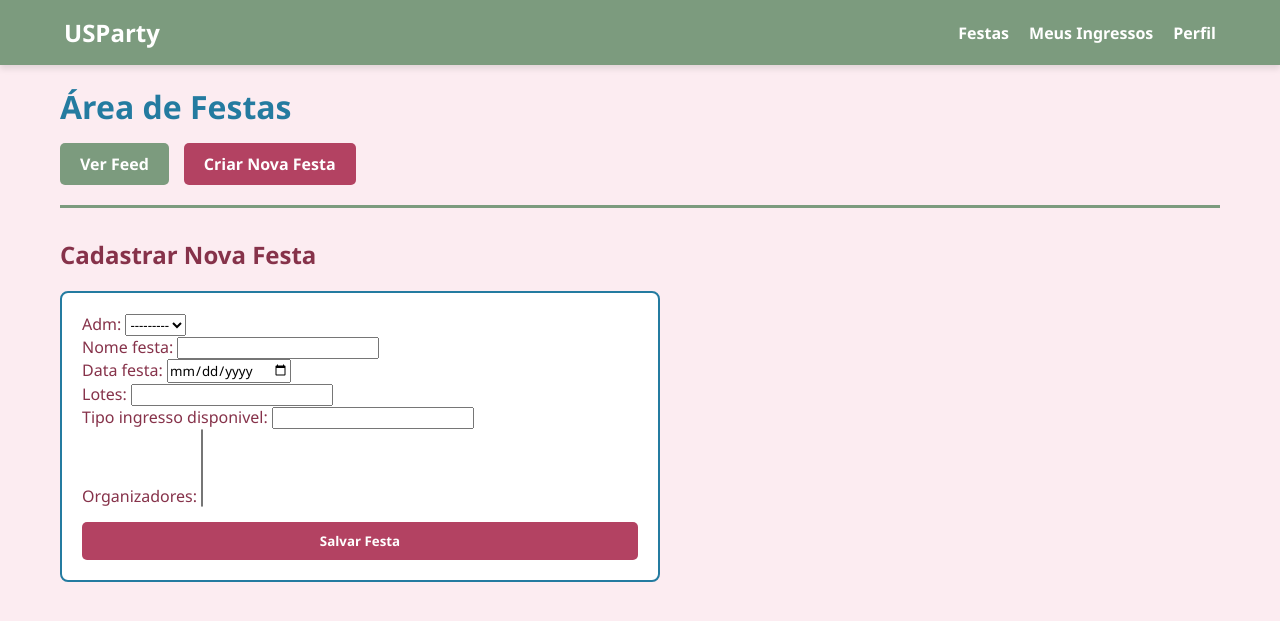
After one commit to annarzcardoso15/USParty, a Django app: page /festas/criar/ in a window 1280 px wide. The commit adds this page. Shown: the top 621 px of the page. Run offline with Django 5.2, Linux system fonts and the light colour scheme; data that the repository does not hold is empty.

Commit message:
criar forms de cadastro para festa e página de detalhes individual da festa

```diff
--- /dev/null
+++ b/festas/forms.py
@@ -0,0 +1,12 @@
+from django import forms
+from .models import Festa
+
+class FestaForm(forms.ModelForm):
+    class Meta:
+        model = Festa
+        fields = ['adm','nome_festa', 'data_festa', 'lotes', 'tipo_ingresso_disponivel', 'organizadores'] #quando criar login, tirar esse adm!!!
+
+
+        widgets = {
+            'data_festa': forms.DateInput(attrs={'type': 'date', 'class': 'form-input'}),
+        }
--- a/festas/templates/festas/base_festas.html
+++ b/festas/templates/festas/base_festas.html
@@ -5,8 +5,8 @@
         <h1>Área de Festas</h1>
 
         <div class="botoes">
-            <a href="#" class="btn-primary">Ver Feed</a>
-            <a href="#" class="btn-primary">Criar Nova Festa</a>
+            <a href="{% url 'feed_festas' %}" class="btn-primary btn-verde">Ver Feed</a>
+            <a href="{% url 'criar_festa' %}" class="btn-primary">Criar Nova Festa</a>
         </div>
     </header>
 
--- /dev/null
+++ b/festas/templates/festas/criar_festa.html
@@ -0,0 +1,18 @@
+{% extends 'festas/base_festas.html' %}
+
+{% block festas_content %}
+    <h2>Cadastrar Nova Festa</h2>
+
+    <div style="background-color: white; padding: 20px; border-radius: 8px; border: 2px solid var(--cerulean); max-width: 600px;">
+
+        <form method="POST">
+            {% csrf_token %}
+
+            {{ form.as_p }}
+
+            <button type="submit" class="btn-primary" style="margin-top: 15px; width: 100%;">
+                Salvar Festa
+            </button>
+        </form>
+    </div>
+{% endblock %}
--- a/festas/templates/festas/feed.html
+++ b/festas/templates/festas/feed.html
@@ -8,7 +8,7 @@
             <h3 style="color: var(--vintage-berry);">{{ festa.nome_festa }}</h3>
             <p><strong>Data:</strong> {{ festa.data_festa }}</p>
             <p><strong>Lote Atual:</strong> {{ festa.lotes }}</p>
-            <button class="btn-primary">Ver Ingressos</button>
+            <a href="{% url 'detalhes_festa' festa.idfesta %}" class="btn-primary">Ver Detalhes</a>
         </div>
     {% empty %}
 
--- a/festas/urls.py
+++ b/festas/urls.py
@@ -3,4 +3,6 @@ from . import views
 
 urlpatterns = [
     path('', views.feed_festas, name='feed_festas'),
+    path('criar/', views.criar_festa, name='criar_festa'),
+    path('<int:idfesta>/', views.detalhes_festa, name='detalhes_festa'),
 ]
--- a/festas/views.py
+++ b/festas/views.py
@@ -1,5 +1,6 @@
-from django.shortcuts import render
+from django.shortcuts import render, redirect, get_object_or_404
 from .models import Festa
+from .forms import FestaForm
 
 def feed_festas(request):
 
@@ -9,3 +10,20 @@ def feed_festas(request):
     }
 
     return render(request, 'festas/feed.html', contexto)
+
+def criar_festa(request):
+    if request.method == 'POST':
+        form = FestaForm(request.POST)
+        if form.is_valid():
+            form.save()
+            return redirect('feed_festas')
+    else:
+        form = FestaForm()
+
+    return render(request, 'festas/criar_festa.html', {'form': form})
+
+def detalhes_festa(request, idfesta):
+
+    festa_especifica = get_object_or_404(Festa, pk=idfesta)
+
+    return render(request, 'festas/detalhes_festa.html', {'festa': festa_especifica})
--- a/templates/base.html
+++ b/templates/base.html
@@ -11,9 +11,9 @@
 
 <body>
     <nav class="navbar">
-        <div class="logo">🎉 USParty</div>
+        <div class="logo"> USParty</div>
         <div class="links">
-            <a href="#">Festas</a>
+            <a href="{% url 'feed_festas' %}">Festas</a>
             <a href="#">Meus Ingressos</a>
             <a href="#">Perfil</a>
         </div>
```
Also changed, not shown: festas/templates/festas/detalhes_festa.html (added, +23 -0 lines).
